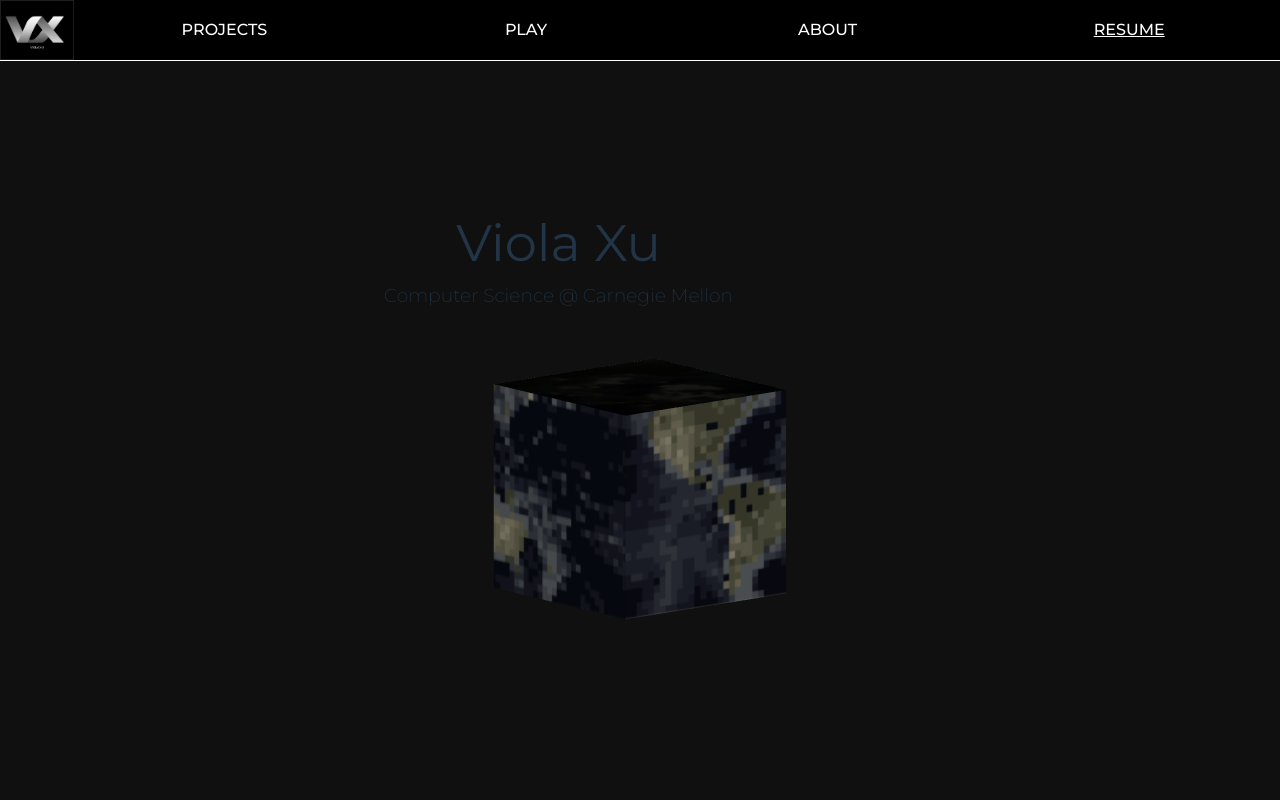
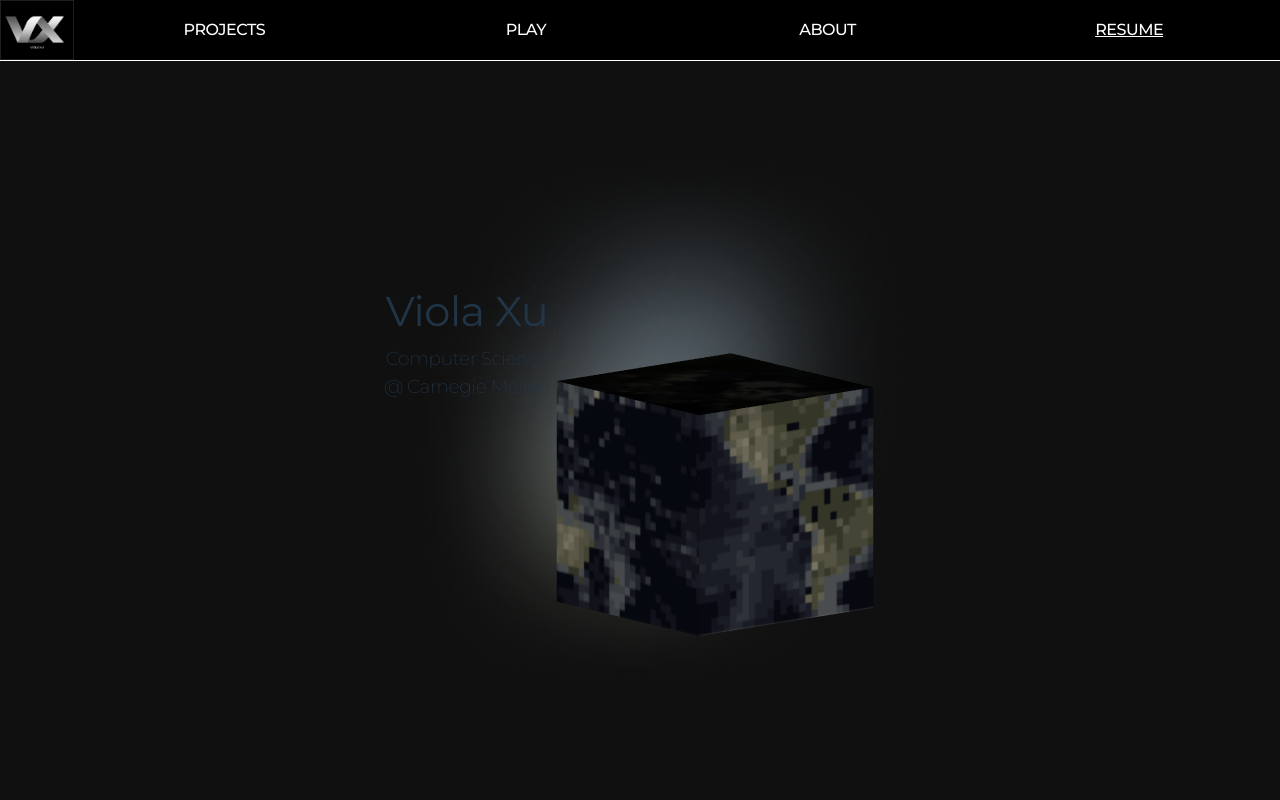
Before and after one commit to vixu8/vixu8.github.io, a React (Vite) app: page / in a window 1280 px wide. Shown: the top 800 px of the page. Built offline with nearby package versions, Linux system fonts and the light colour scheme.

Commit message:
Globe background gradient

```diff
--- a/src/App.css
+++ b/src/App.css
@@ -5,6 +5,7 @@
   box-sizing: border-box;
   margin: 0 auto;
   text-align: center;
+  letter-spacing: -0.03em;
 }
 
 #canvas-container {
@@ -14,6 +15,7 @@
 
 h1 {
   font-weight: 400;
+  font-size: 2.6em;
 }
 
 h3 {
--- a/src/GlobeMover.jsx
+++ b/src/GlobeMover.jsx
@@ -8,11 +8,13 @@ import north from './assets/north2.png'
 import antarctica from './assets/antarctica2.png'
 import america from './assets/america2.png'
 import asia from './assets/asia2.png'
+import gradient from './assets/gradient.png'
+
+const loader = new THREE.TextureLoader();
 
 
 function Globe() {
   const meshRef = useRef();
-  const loader = new THREE.TextureLoader();
   const globeFaces = [
     new THREE.MeshStandardMaterial({ map: loader.load(africa), side: THREE.DoubleSide }), // right
     new THREE.MeshStandardMaterial({ map: loader.load(pacific), side: THREE.DoubleSide }), // left
@@ -84,7 +86,7 @@ function Globe() {
     <mesh
       ref={meshRef}
       material={globeFaces}
-      position={[0, -5, 0]}
+      position={[5, -5, 0]}
     >
       <boxGeometry args={[15, 15, 15]} />
     </mesh>
@@ -123,14 +125,16 @@ class GlobeMover extends React.Component {
   }
 
   render() {
-    const viewSize = 65;
+    const viewSize = 60;
     const { aspect } = this.state;
 
     return <>
-      <div style={{position: 'absolute', marginTop: '15vh', marginLeft: '30vw', zIndex: '2'}}>
+      <div style={{position: 'absolute', marginTop: '25vh', marginLeft: '30vw', zIndex: '2'}}>
         <h1 style={{marginBottom: '10px'}}>Viola Xu</h1>
-        <h3 style={{marginTop: '0px', whitespace: 'pre-wrap'}}>Computer Science @ Carnegie Mellon</h3>
+        <h3 style={{marginTop: '0px', marginBottom: '0px', whitespace: 'pre-wrap'}}>Computer Science</h3>
+        <h3 style={{marginTop: '0px'}}> @ Carnegie Mellon</h3>
       </div>
+      <img src={gradient} alt={''} style={{position: 'absolute', marginLeft: '-20vw', marginTop: '10vh'}}/>
       <div id="canvas-container">
         <Canvas
           key={aspect}
@@ -143,6 +147,7 @@ class GlobeMover extends React.Component {
             bottom: -viewSize / 2,
             zoom: 1.25,
           }}
+          background={loader.load(gradient)}
         >
           <Lights />
           <Globe />
```
Also changed, not shown: src/assets/gradient.png (added).
